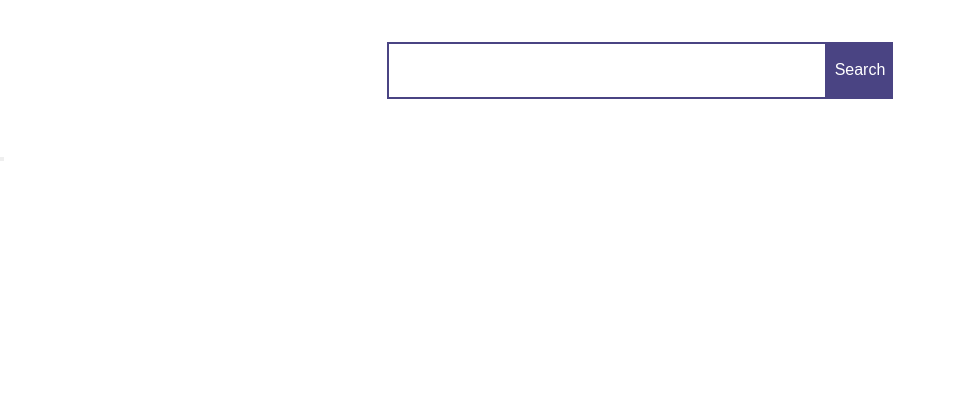
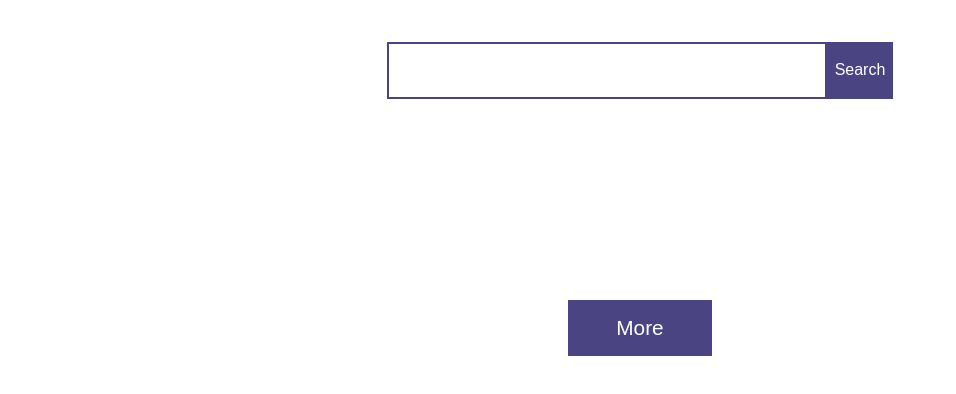
Before and after one commit to GianlucaAnsaldi/creative-javascript-photon, a plain HTML site: page index.html in a window 1280 px wide. Shown: the part 96-490 px from the top of the page, without its empty margins (0-956 px from the left). Drawn offline with Linux system fonts and the light colour scheme.

Commit message:
more css

```diff
--- a/index.html
+++ b/index.html
@@ -23,7 +23,7 @@
       <div class="gallery"></div>
     </main>
     <div class="nav-button">
-      <button class="more"></button>
+      <button class="more">More</button>
     </div>
     <script src="./app.js"></script>
   </body>
--- a/style.css
+++ b/style.css
@@ -52,8 +52,41 @@ header h2 {
   justify-content: space-between;
   align-items: center;
   color: gray;
+  padding: 0.5rem 0;
 }
 
 .gallery-info a {
   color: gray;
 }
+
+.gallery {
+  display: grid;
+  grid-template-columns: repeat(auto-fill, minmax(350px, 1fr));
+  padding: 2rem 0;
+  width: 80%;
+  margin: auto;
+  row-gap: 5rem;
+  column-gap: 3rem;
+}
+
+.gallery-img {
+  width: 100%;
+  height: 100%;
+  object-fit: cover;
+}
+
+.nav-button {
+  min-height: 30vh;
+  display: flex;
+  justify-content: center;
+  align-items: center;
+}
+
+.more {
+  padding: 1rem 3rem;
+  background: rgb(74, 68, 131);
+  color: white;
+  border: none;
+  font-size: 1.3rem;
+  cursor: pointer;
+}
```
